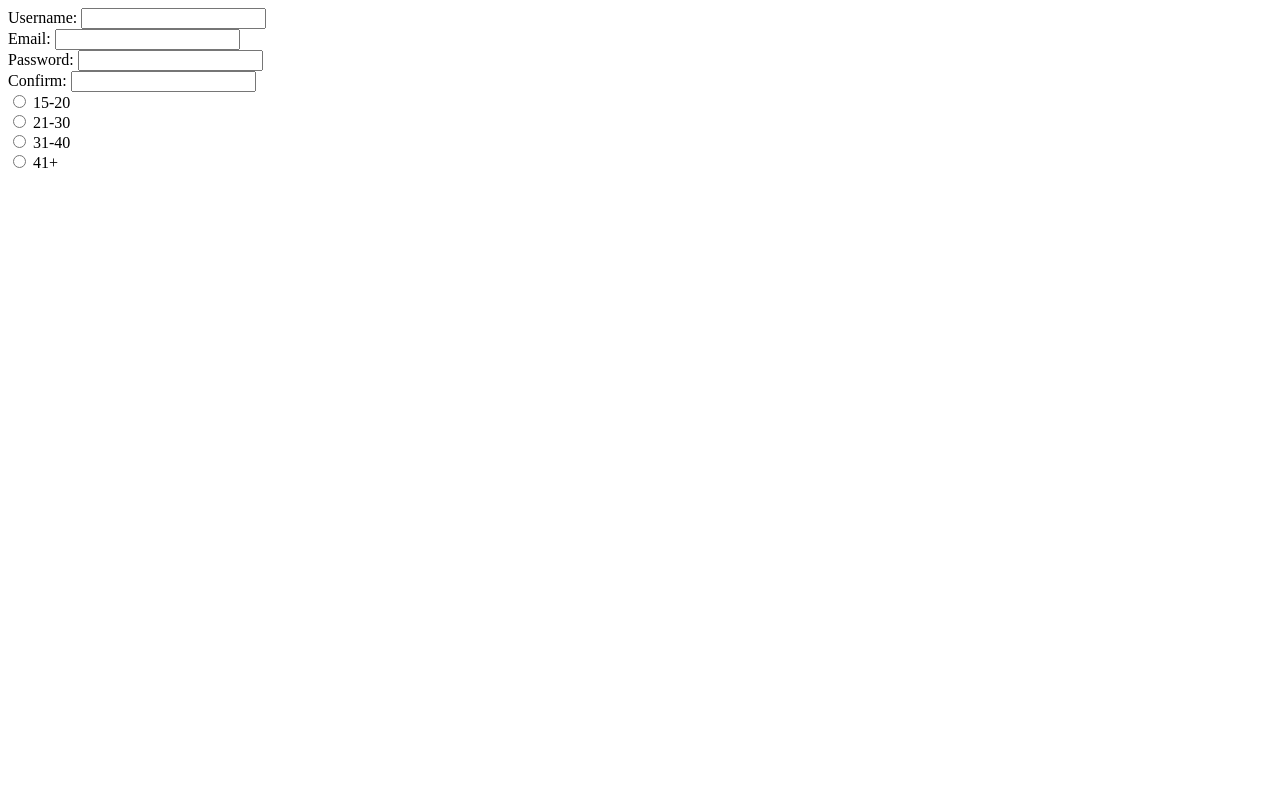
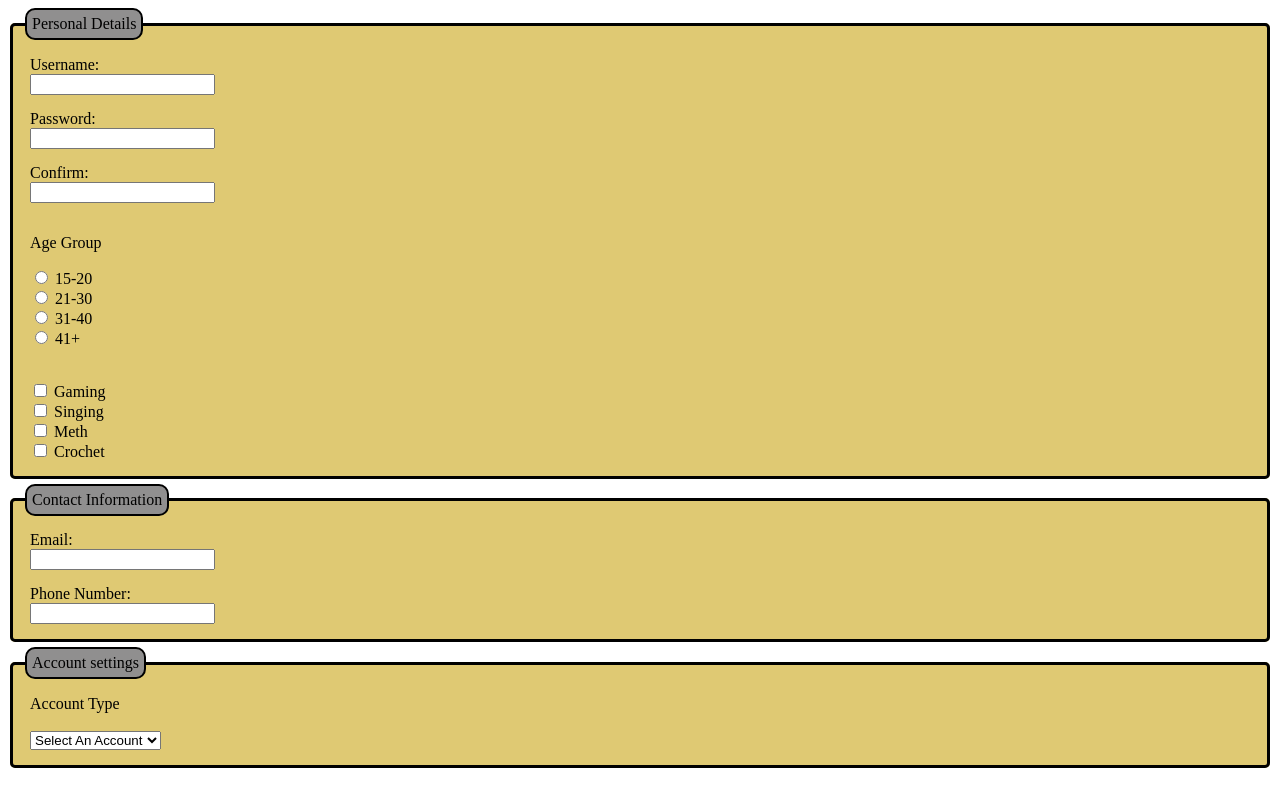
Before and after one commit to TillyWestMeow/tillywestmeow.github.io, a plain HTML site: page Exercises/forms.html in a window 1280 px wide. Drawn offline with Linux system fonts and the light colour scheme.

Commit message:
more polish and sections

```diff
--- a/Exercises/Styles/forms.css
+++ b/Exercises/Styles/forms.css
@@ -0,0 +1,22 @@
+form{
+    display: flex;
+    flex-direction: column;
+}
+fieldset{
+    background-color: #dfc973;
+    border: 3px solid #000000;
+    border-radius: 5px;
+    margin-bottom: 5px;
+
+}
+legend{
+    background-color: #908f8f;
+    border: 2px solid #000000;
+    color:#000000;
+    padding: 5px;
+    border-radius: 10px;
+}
+form fieldset div{
+    margin-top: 5px;
+    padding: 5px;
+}
--- a/Exercises/forms.html
+++ b/Exercises/forms.html
@@ -9,37 +9,78 @@
 </head>
 <body>
     <form action="">
+        <fieldset>
+            <Legend>Personal Details</Legend>
             <div>
-            <label for="username">Username:</label>
+                <label for="username">Username:</label><br>
                 <input type="text" name="username" id="username">
             </div>
+
             <div>
-            <label for="email">Email:</label>
+                <label for="password">Password:</label><br>
+                <input type="password" name="password" id="password">
+            </div>
+            <div>
+                <label for="confirm">Confirm:</label><br>
+                <input type="password" name="confirm" id="confirm">
+            </div>
+            <div>
+                <p>Age Group</p>
+                <input type="radio" name="age" id="age1">
+                <label for="age">15-20</label>
+                <br>
+                <input type="radio" name="age" id="age2">
+                <label for="age">21-30</label>
+                <br>
+                <input type="radio" name="age" id="age3">
+                <label for="age">31-40</label>
+                <br>
+                <input type="radio" name="age" id="age4">
+                <label for="age">41+</label>
+                <br>
+            </div>
+            <br>
+            <div>
+                <input type="checkbox" name="" id="">
+                <label for="">Gaming</label>
+                <br>
+                <input type="checkbox" name="" id="">
+                <label for="">Singing</label>
+                <br>
+                <input type="checkbox" name="" id="">
+                <label for="">Meth</label>
+                <br>
+                <input type="checkbox" name="" id="">
+                <label for="">Crochet</label>
+                <br>
+            </div>
+
+
+        </fieldset>
+        <fieldset>
+           <legend>Contact Information</legend>
+                <div>
+                    <label for="email">Email:</label><br>
                     <input type="email" name="email" id="email">
                 </div>
                 <div>
-            <label for="password">Password:</label>
-            <input type="password" name="password" id="password">
-        </div>
-        <div>
-            <label for="confirm">Confirm:</label>
-            <input type="password" name="confirm" id="confirm">
-        </div>
-        <div>
-            <input type="radio" name="" id="">
-            <label for="age">15-20</label>
-            <br>
-            <input type="radio" name="" id="">
-            <label for="age">21-30</label>
-            <br>
-            <input type="radio" name="" id="">
-            <label for="age">31-40</label>
-            <br>
-            <input type="radio" name="" id="">
-            <label for="age">41+</label>
-            <br>
+                    <label for="email">Phone Number:</label><br>
+                    <input type="email" name="phone" id="phone">
                 </div>
 
+        </fieldset>
+        <fieldset>
+            <legend>Account settings</legend>
+            <div>
+                <label for="">Account Type</label><br><br>
+                <select name="accountType" id="accountType">
+                    <option value="" disabled selected>Select An Account</option>
+                    <option value="1">User</option>
+                    <option value="2">Admin</option>
+                    <option value="3">Guest</option>
+                </select>
+            </div>
+        </fieldset>
     </form>
     <p></p>
 </body>
```
Lines whose indentation alone changed are shown as unchanged.
